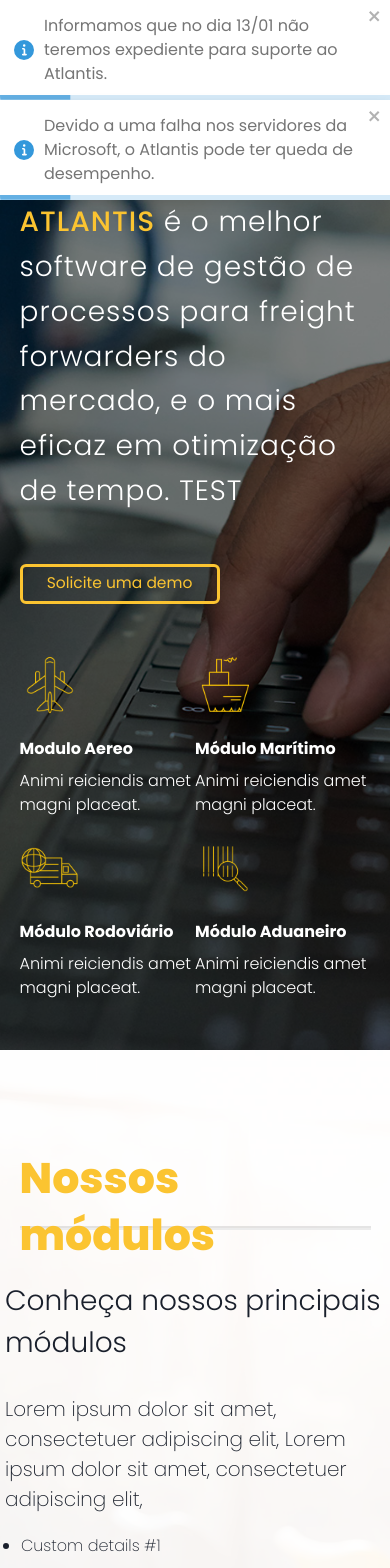
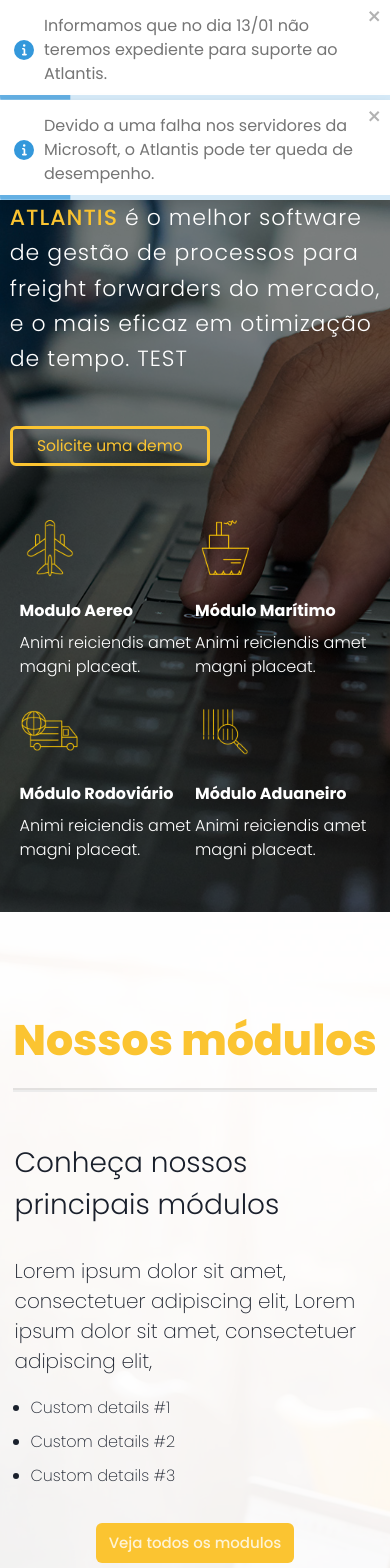
Before and after one commit to arturwatana/layout-mactek, a React (Vite) app: page / in a window 390 px wide. Shown: the top 1568 px of the page. Built offline with nearby package versions, Linux system fonts and the light colour scheme.

Commit message:
feat: mobile layout

```diff
--- a/src/Components/BurgerMenu/index.tsx
+++ b/src/Components/BurgerMenu/index.tsx
@@ -31,8 +31,8 @@
     }
     return (
         <>
-            <Flex pos={"absolute"} w="100%" h="100vh" overflow={"none"} justifyContent={"center"} alignItems={"center"} zIndex={3000}>
-                <motion.div  style={{ width: "100%", height: "100%", background: "rgb(0, 0, 0, 0.8)", position: "absolute", zIndex: 3002, overflow: "none" }} onClick={() => setOpenBurger(false) }>
+            <Flex pos={"fixed"} w="100%" h="100%" overflow={"none"} justifyContent={"center"} alignItems={"center"} zIndex={3000}>
+                <motion.div  style={{ width: "100%", height: "100%", background: "rgb(0, 0, 0, 0.8)", position: "absolute", zIndex: 3002, overflow: "hidden" }} onClick={() => setOpenBurger(false) }>
                 </motion.div>
                 <motion.div style={{ maxHeight:"40vh",color:"white", zIndex: 3003, justifyContent:"center", alignItems:"center", display: "flex", flexDirection:"column", gap:"15px"}}>
                 <motion.div initial={{opacity: 0, y: -20}} variants={variants} custom={0} animate={"renderLi"} >
--- a/src/Components/MainComponent/index.tsx
+++ b/src/Components/MainComponent/index.tsx
@@ -1,4 +1,4 @@
-import { Button, Flex,  Heading, Image, Input, ListItem, Text, UnorderedList } from "@chakra-ui/react"
+import { Button, Flex, Heading, Image, Input, ListItem, Text, UnorderedList } from "@chakra-ui/react"
 import MainImg from "../../assets/main-demo1.jpg"
 import Aerial from "../../assets/Iconsa.png"
 import Maritime from "../../assets/Iconsmar.png"
@@ -62,17 +62,17 @@
       <ToastContainer />
       <ModalContact isOpen={openModal} setOpenModal={setOpenModal} />
       {openBurger ? <BurgerMenu setOpenBurger={setOpenBurger} /> : ""}
-      <Flex w="100vw" flexDir={"column"} position={"relative"}>
+      <Flex w="100vw" flexDir={"column"} position={openBurger ? "fixed" : "relative"} >
         <Flex w="100%" minH="80vh" h="100%" position={"relative"} justifyContent={"center"} alignItems={"center"} >
           <div style={{ backgroundColor: "rgba(0, 0, 0, 0.5)", width: "100%", minHeight: "80vh", height: "100%", position: "absolute", zIndex: 90 }} />
           <Image position={"absolute"} src={MainImg} w="100vw" minH="80vh" h="100%" backgroundRepeat={"no-repeat"} objectFit={"cover"} objectPosition={"50% 42%"} />
           <Flex maxW="1260px" w="100%" justifyContent={"center"} alignItems={"center"} flexDirection={"column"}>
             <Flex zIndex={900} w="100%" pb="50px " h="100%" minH="80vh" alignItems={"center"} flexDirection={"column"} >
               <NavBar openBurger={openBurger} setOpenBurger={setOpenBurger} />
-              <FixedNavBar dismont={scrollPosition == 0 ? true : false} render={scrollPosition >= 10 ? true : false} />
-              <Flex w="100%" h="100%" mt={{sm:"100px",lg:"180px"}} flexDir={"column"} alignItems={"center"} color="white" gap="50px">
-                <Flex flexDir={"column"} w={{ sm: "90%", xl: "100%" }} gap={"50px"} >
-                  <Text w={{ sm: "100%", xl: "62%" }} style={{ fontWeight: 300 }} lineHeight={"1.6"} letterSpacing={"1px"} fontSize={"28px"} >
+              <FixedNavBar setOpenBurger={setOpenBurger} dismont={scrollPosition == 0 ? true : false} render={scrollPosition >= 10 ? true : false} />
+              <Flex w="100%" h="100%" mt={{ sm: "100px", lg: "180px" }} flexDir={"column"} alignItems={"center"} color="white" gap="50px">
+                <Flex flexDir={"column"} w={{ sm: "95%", xl: "100%" }} gap={"50px"} >
+                  <Text w={{ sm: "100%", xl: "62%" }} style={{ fontWeight: 300 }} lineHeight={"1.6"} letterSpacing={"1px"} fontSize={{ sm: "22px", lg: "28px" }} >
                     <span style={{ color: "#FBC431", fontWeight: "500" }} color={"#FBC431"}>ATLANTIS</span> é o melhor software de gestão de processos para freight forwarders do mercado, e o mais eficaz em otimização de tempo. TEST</Text>
                   <Button border={"3px solid #FBC431"} onClick={() => !openModal ? setOpenModal(true) : ""} _hover={{ color: "rgba(255,255,255,0.8)", background: "#FBC431" }} fontWeight={400} fontSize={"15.5px"} maxW={"200px"} p="0 18px" background={"none"} color={"#FBC431"}>Solicite uma demo</Button>
                 </Flex>
@@ -129,12 +129,12 @@
           <div style={{ backgroundColor: "rgb(255, 255, 255, 0.9)", width: "100%", minHeight: "60vh", height: "100%", position: "absolute", zIndex: 90 }} />
           <Image position={"absolute"} src={YoungWoman} w="100%" minH="60vh" h="100%" backgroundRepeat={"no-repeat"} objectFit={"cover"} objectPosition={"50% 42%"} />
           <Flex maxW="1260px" w="100%" justifyContent={"center"} alignItems={"center"} flexDirection={"column"}>
-            <Flex zIndex={900} alignItems={{ sm: "center", xl: "start" }} w={{ sm: "90%", xl: "100%" }} p="100px 0" flexDir={"column"}  >
-              <Flex w={{ sm: "100%", xl: "80%" }} borderBottom={"2px solid #ececec"} h="80px">
+            <Flex zIndex={900} alignItems={{ sm: "center", xl: "start" }} w={{ sm: "95%", xl: "100%" }} p="100px 0" flexDir={"column"}  >
+              <Flex w={{ sm: "100", xl: "80%" }} borderBottom={"2px solid #ececec"} h="80px">
                 <Heading color={"#fbc431"} fontWeight={800} borderBottom={"2px solid rgba(0,0,0,0.1)"} h="100%" fontSize={"42.7px"}>Nossos módulos</Heading>
               </Flex>
               <Flex justifyContent={"center"} alignItems={{ sm: "center", xl: "start" }} flexDir={{ sm: "column", xl: "row" }} >
-                <Flex flexDir={"column"} gap={"20px"} mt="50px" w={{ sm: "100%", xl: "70%" }}>
+                <Flex flexDir={"column"} gap={"20px"} mt="50px" w={{ sm: "95%", xl: "70%" }}>
                   <Text fontWeight={300} fontSize={"28px"}>Conheça nossos principais módulos</Text>
                   <Text fontWeight={200} fontSize={"20px"} mt="10px">Lorem ipsum dolor sit amet, consectetuer adipiscing elit, Lorem ipsum dolor sit amet, consectetuer adipiscing elit,</Text>
                   <UnorderedList fontWeight={200} fontSize={"16px"} gap="10px" display={"flex"} flexDirection={"column"}>
@@ -142,7 +142,7 @@
                     <ListItem>Custom details #2</ListItem>
                     <ListItem>Custom details #3</ListItem>
                   </UnorderedList>
-                  <Flex justifyContent={{ sm: "center", xl: "start" }} >
+                  <Flex justifyContent={{ sm: "center", xl: "start" }} mt={{ sm: "15px", lg: "0px" }} >
                     <Button fontSize={"15px"} h="40px" w={{ sm: "55%", xl: "35%" }} fontWeight={500} _hover={{ color: "rgba(255,255,255,0.8)", background: "#C89C27" }} p={"0 18px"} background={"#FBC431"} color={"rgba(255,255,255,0.8)"}>Veja todos os modulos</Button>
                   </Flex>
                 </Flex>
@@ -159,10 +159,10 @@
           <Image position={"absolute"} minH="70vh" h="100%" src={Background01} w="100%" backgroundRepeat={"no-repeat"} objectFit={"cover"} objectPosition={"40% 50%"} />
           <Flex maxW="1260px" w="100%" justifyContent={"center"} alignItems={"center"} flexDirection={"column"}>
             <Flex zIndex={900} w={{ sm: "90%", xl: "100%" }} justifyContent={"center"} flexDir={"column"} p={"120px 0"} gap={"60px"}>
-              <Heading color={"rgba(255,255,255,0.8)"} w={{sm:"90%",lg:"60%"}} fontSize={"36px"}>Conheça as vantagens para sua empresa de usar o sistemas <span style={{ color: "#FBC431" }}>ATLANTIS</span></Heading>
+              <Heading color={"rgba(255,255,255,0.8)"} w={{ sm: "90%", lg: "60%" }} fontSize={"36px"}>Conheça as vantagens para sua empresa de usar o sistemas <span style={{ color: "#FBC431" }}>ATLANTIS</span></Heading>
               <Text color={"rgba(255,255,255,0.8)"} w="70%" fontSize={"16px"}>Faça aqui o download da ferramenta para suporte em ambiente <span style={{ color: "#FBC431" }}>Windows</span> e <span style={{ color: "#FBC431" }}>Mac Os</span>. Esta ferramenta permitirá o acesso remoto dos nossos profissionais de suporte para a melhor qualidade no atendimento.</Text>
-              <Flex justifyContent={"space-between"} alignItems={{sm:"center", lg:"start"}} flexDir={{sm:"column", lg:"row"}}>
-                <Flex w={{sm:"90%",lg:"49%"}}>
+              <Flex justifyContent={"space-between"} alignItems={{ sm: "center", lg: "start" }} flexDir={{ sm: "column", lg: "row" }}>
+                <Flex w={{ sm: "90%", lg: "49%" }}>
                   <Flex flexDir={"column"} w="350px" color="rgba(255,255,255,0.8)" gap={"20px"}>
                     <Text fontSize={"48px"} color={"rgba(255,255,255,0.8)"}>+{scrollPosition <= 700 ? "0" : <CountUp style={{ color: "#FBC431" }} end={45} duration={3} />}</Text>
                     <Flex flexDir={"column"}>
@@ -178,7 +178,7 @@
                     </Flex>
                   </Flex>
                 </Flex>
-                <Flex w={{sm:"90%",lg:"49%"}}>
+                <Flex w={{ sm: "90%", lg: "49%" }}>
                   <Flex flexDir={"column"} w="350px" color="rgba(255,255,255,0.8)" gap={"20px"}>
                     <Text fontSize={"48px"} color={"rgba(255,255,255,0.8)"}>+{scrollPosition <= 700 ? "0" : <CountUp style={{ color: "#FBC431" }} end={50} duration={3} />}</Text>
                     <Flex flexDir={"column"}>
@@ -239,21 +239,21 @@
                 <Input background={"rgba(255, 255, 255, 0.2)"} color={"rgba(255,255,255,0.8)"} placeholder="Your Name (required)" />
                 <Input background={"rgba(255, 255, 255, 0.2)"} color={"rgba(255,255,255,0.8)"} placeholder="Your Name (required)" />
                 <Input background={"rgba(255, 255, 255, 0.2)"} color={"rgba(255,255,255,0.8)"} height={"120px"} />
-                <Button fontSize={"15px"} h="40px" w={{sm:"55%", lg:"15%"}} fontWeight={500} _hover={{ color: "rgba(255,255,255,0.8)", background: "#C89C27" }} p={"0 18px"} background={"#FBC431"} color={"rgba(255,255,255,0.8)"}>Submit</Button>
+                <Button fontSize={"15px"} h="40px" w={{ sm: "55%", lg: "15%" }} fontWeight={500} _hover={{ color: "rgba(255,255,255,0.8)", background: "#C89C27" }} p={"0 18px"} background={"#FBC431"} color={"rgba(255,255,255,0.8)"}>Submit</Button>
               </motion.form>
             </Flex>
           </Flex>
         </Flex>
         <Flex pt="80px" w="100%" minH="30vh" h="100%" zIndex={500} justifyContent={"center"} position={"relative"}>
           <Flex maxW="1260px" w="100%" justifyContent={"center"} alignItems={"center"} flexDirection={"column"}>
-            <Flex borderTop={"1px solid #FBC431"} pb={{sm:"40px", lg:"0px"}} minH="30vh" gap="25px" w={{ sm: "80%", xl: "100%" }} flexDir={"column"} alignItems={"center"}  >
+            <Flex borderTop={"1px solid #FBC431"} pb={{ sm: "40px", lg: "0px" }} minH="30vh" gap="25px" w={{ sm: "80%", xl: "100%" }} flexDir={"column"} alignItems={"center"}  >
               <Flex w="220px" mt="40px" h="46px" >
                 <Image h="100%" w="100%" src={MactekLogo1} />
               </Flex>
               <Text fontSize={"12px"}>A flexibilidade que a Mactek tem em analisar e melhorar o sistema com o feedback do cliente e que faz com que sintamos seguros em continuar a parceria</Text>
-              <Flex w="100%" justifyContent={"space-between"} gap={{sm:"25px", lg:"0px"}} alignItems={"center"} flexDir={{sm:"column", lg:"row"}}>
-                <Text fontSize={"12px"} textAlign={"center"} w={{sm:"60%", lg:"15%"}}>Todos direitos reservados Mactek © 2024</Text>
-                <Flex fontSize={"18px"} gap={{sm:"25px", lg:"8px"}} color="gray">
+              <Flex w="100%" justifyContent={"space-between"} gap={{ sm: "25px", lg: "0px" }} alignItems={"center"} flexDir={{ sm: "column", lg: "row" }}>
+                <Text fontSize={"12px"} textAlign={"center"} w={{ sm: "60%", lg: "15%" }}>Todos direitos reservados Mactek © 2024</Text>
+                <Flex fontSize={"18px"} gap={{ sm: "25px", lg: "8px" }} color="gray">
                   <FaFacebookF cursor={"pointer"} />
                   <PiInstagramLogo cursor={"pointer"} />
                   <FaTwitter cursor={"pointer"} />
--- a/src/Components/NavBar/index.tsx
+++ b/src/Components/NavBar/index.tsx
@@ -23,7 +23,7 @@
                     </Text>
                   </Flex>
                 </Flex>
-                <Flex justifyContent={"space-between"} flexDir={{sm: "row", lg:"column", xl:"row"}} alignItems={{lg:"center", xl:"start"}} >
+                <Flex justifyContent={"space-between"} gap={{sm:"0px", lg:"20px", xl:"0px"}} flexDir={{sm: "row", lg:"column", xl:"row"}} alignItems={{lg:"center", xl:"start"}} >
                 <Flex onClick={() => setOpenBurger(prev => !prev) } display={{sm: "block", lg: "none"}} color={"rgba(255,255,255,0.8)"} >
                     <RxHamburgerMenu  fontSize={"35px"}/>
                  </Flex>
```
Also changed, not shown: src/Components/FixedNavBar/index.tsx (+13 -5 lines). Lines whose indentation alone changed are shown as unchanged.
